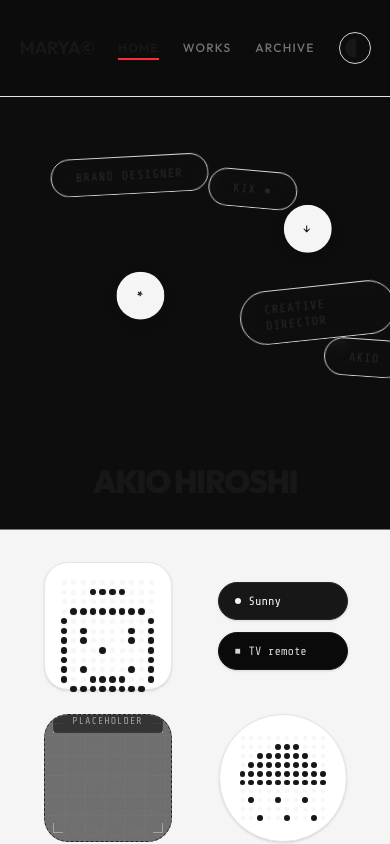
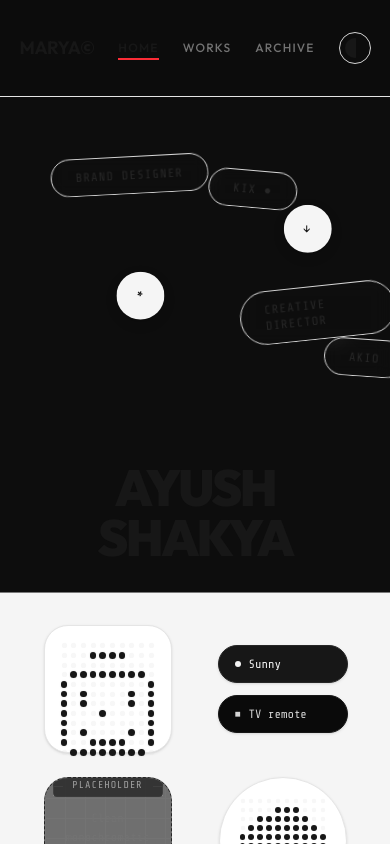
Before and after one commit to AyShakya/Portfolio-AyushShakya, a React (Vite) app: page / in a window 390 px wide. Shown: the top 844 px of the page. Built offline with nearby package versions, Linux system fonts and the light colour scheme.

Commit message:
style(home): make name font size fluid and responsive with automatic wrapping of surname

```diff
--- a/src/content/bio.md
+++ b/src/content/bio.md
@@ -1,6 +1,6 @@
 ---
-name: "Akio Hiroshi"
-tagline: "Hi, I'm Akio, a japanse brand designer that loves to experiment"
+name: "Ayush Shakya"
+tagline: "Hi, I'm Ayush, a software developer that loves to experiment"
 description: "Product designer, specializing in crafting user-friendly products and brands with expertise in 3D Rendering, Motion Design, Product design, Prototyping and Front-end"
 email: "INFO@AKIO.DESIGN"
 instagram: "https://instagram.com"
--- a/src/pages/Home.jsx
+++ b/src/pages/Home.jsx
@@ -76,14 +76,15 @@ export default function Home() {
         </div>
 
         {/* Big Hero Title with Masked Reveal */}
-        <div className="overflow-hidden w-full text-center mt-6">
+        <div className="overflow-hidden w-full text-center mt-6 px-[4vw] md:px-[6vw]">
           <motion.h1
             initial={{ y: "100%" }}
             animate={{ y: 0 }}
             transition={{ duration: 0.9, ease: [0.16, 1, 0.3, 1], delay: 0.5 }}
-            className="text-[8.2vw] font-black tracking-tighter leading-none select-none text-neutral-900 dark:text-neutral-100 font-sans w-full uppercase block text-center"
+            className="text-[clamp(2.5rem,13vw,16rem)] font-black tracking-tighter leading-[0.9] select-none text-neutral-900 dark:text-neutral-100 font-sans w-full uppercase flex flex-wrap justify-center gap-x-[4vw] gap-y-[1vw]"
           >
-            AKIO HIROSHI
+            <span>AYUSH</span>
+            <span>SHAKYA</span>
           </motion.h1>
         </div>
       </section>
```
